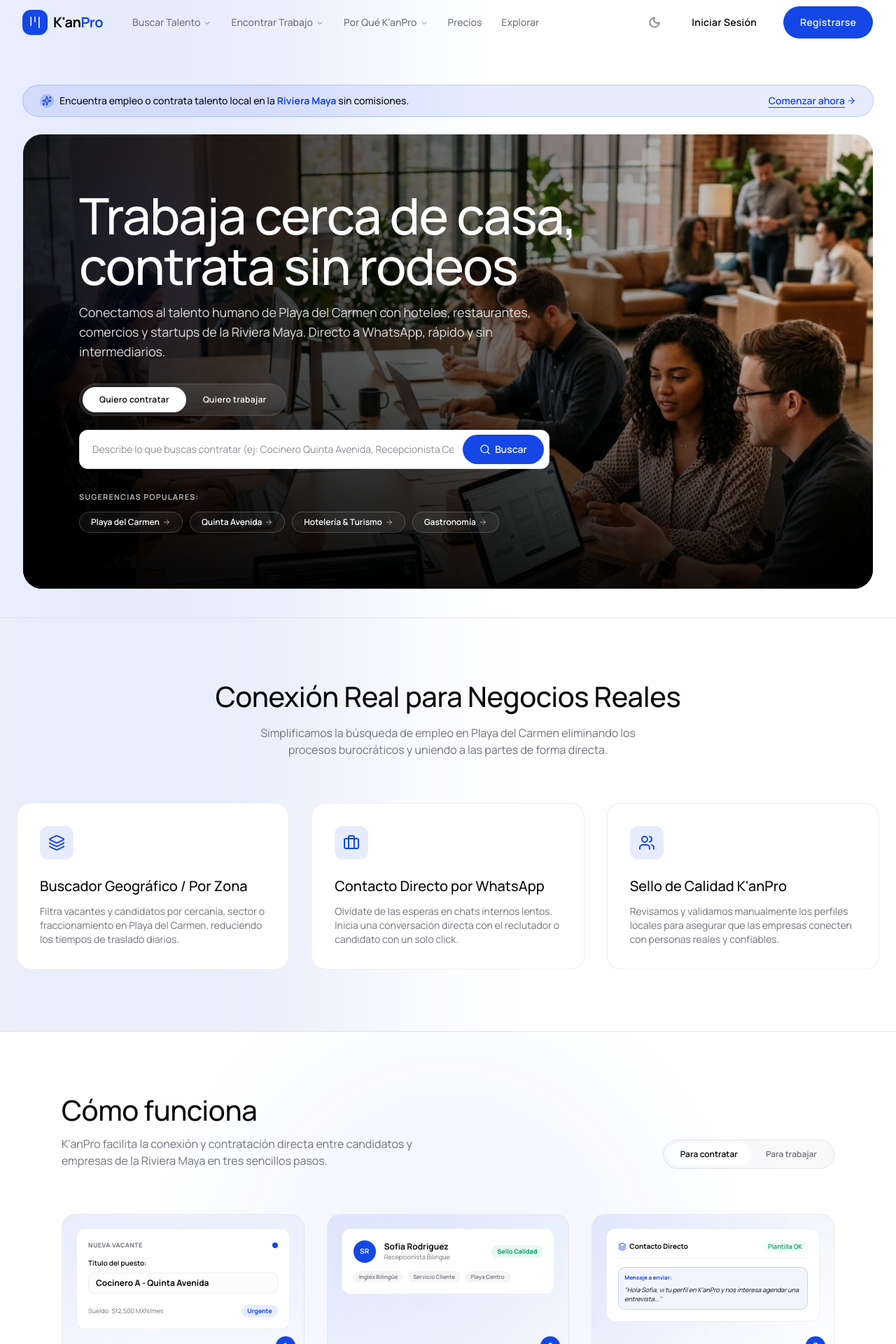
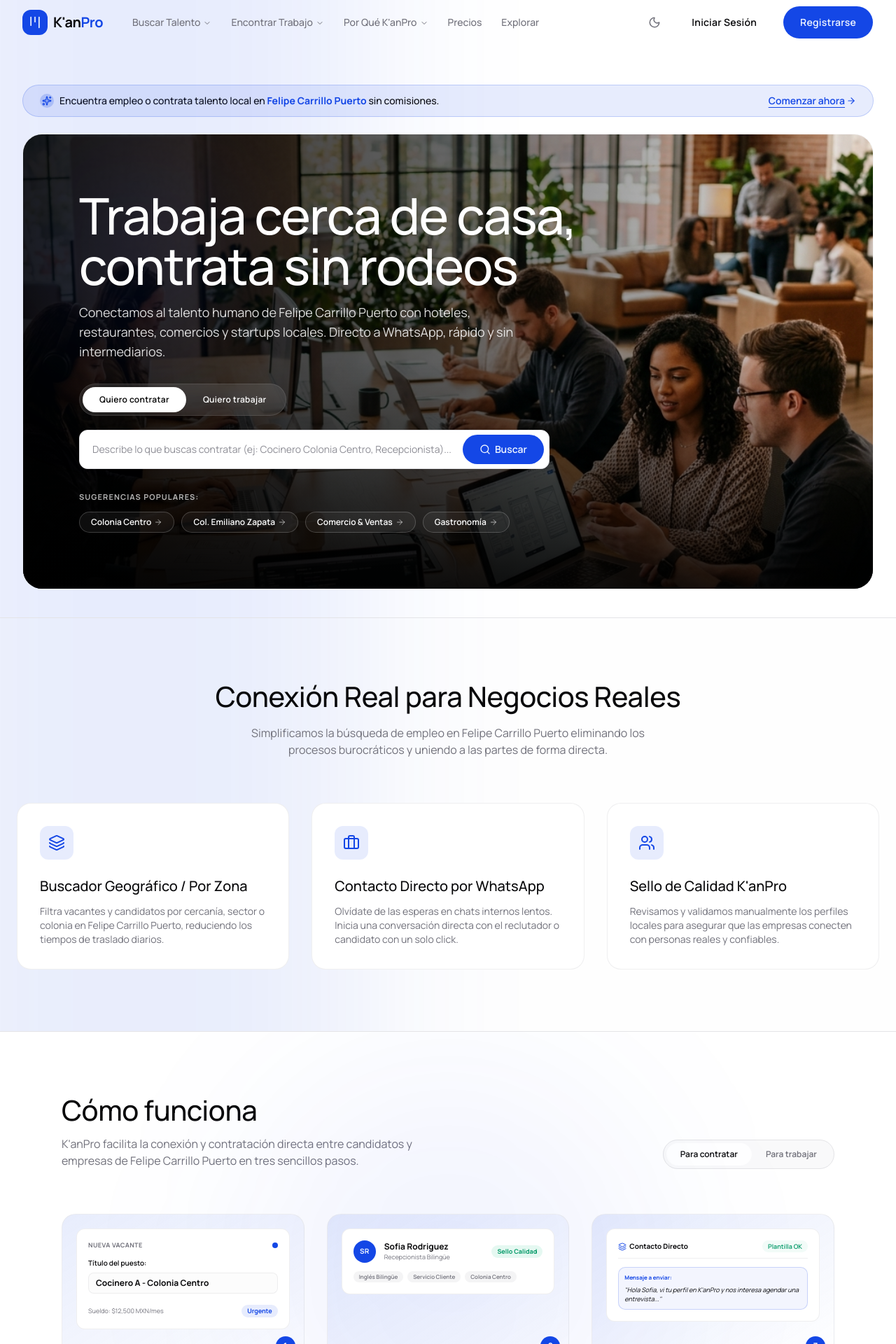
Before and after one commit to BrianPech/kanpro, a Next.js app: page / in a window 1280 px wide. Shown: the top 1920 px of the page at 70% size. Built offline with nearby package versions, Linux system fonts and the light colour scheme.

Commit message:
refactor: localize platform branding and UI content to Felipe Carrillo Puerto

```diff
--- a/src/components/cta-banner.tsx
+++ b/src/components/cta-banner.tsx
@@ -85,12 +85,12 @@ export function CtaBanner() {
 
           {/* Heading */}
           <h2 className="text-2xl sm:text-4xl lg:text-5xl font-bold tracking-tight text-foreground leading-[1.15]">
-            ¿Listo para contratar en la <span className="text-primary">Riviera Maya</span>?
+            ¿Listo para contratar en <span className="text-primary">Felipe Carrillo Puerto</span>?
           </h2>
 
           {/* Subheading */}
           <p className="text-muted-foreground text-sm sm:text-base font-normal leading-relaxed max-w-xl">
-            Conectamos de forma directa al mejor talento de Playa del Carmen con hoteles, restaurantes, spas y comercios locales. Sin intermediarios, sin burocracia y directo a WhatsApp.
+            Conectamos de forma directa al mejor talento de Felipe Carrillo Puerto con hoteles, restaurantes, spas y comercios locales. Sin intermediarios, sin burocracia y directo a WhatsApp.
           </p>
 
           {/* CTAs */}
--- a/src/components/features-section.tsx
+++ b/src/components/features-section.tsx
@@ -13,7 +13,7 @@ export function FeaturesSection() {
             Conexión Real para Negocios Reales
           </h2>
           <p className="text-muted-foreground text-sm sm:text-base max-w-xl mx-auto">
-            Simplificamos la búsqueda de empleo en Playa del Carmen eliminando los procesos burocráticos y uniendo a las partes de forma directa.
+            Simplificamos la búsqueda de empleo en Felipe Carrillo Puerto eliminando los procesos burocráticos y uniendo a las partes de forma directa.
           </p>
         </div>
 
@@ -26,7 +26,7 @@ export function FeaturesSection() {
             </div>
             <h3 className="text-[20px] font-medium leading-[1.4] text-foreground mb-3">Buscador Geográfico / Por Zona</h3>
             <p className="text-[14px] font-normal leading-[1.43] text-muted-foreground">
-              Filtra vacantes y candidatos por cercanía, sector o fraccionamiento en Playa del Carmen, reduciendo los tiempos de traslado diarios.
+              Filtra vacantes y candidatos por cercanía, sector o colonia en Felipe Carrillo Puerto, reduciendo los tiempos de traslado diarios.
             </p>
           </div>
 
--- a/src/components/footer.tsx
+++ b/src/components/footer.tsx
@@ -38,7 +38,7 @@ export function Footer() {
       title: "K'anPro",
       links: [
         { label: "Sobre Nosotros", href: "#" },
-        { label: "Empleo en Playa", href: "#" },
+        { label: "Empleo en Carrillo", href: "#" },
         { label: "Términos locales", href: "/terms" },
         { label: "Aviso de Privacidad", href: "/privacy" },
       ],
@@ -168,7 +168,7 @@ export function Footer() {
               K&apos;anPro
             </span>
             <span className="mx-1 text-muted-foreground">|</span>
-            <span className="text-[13px] font-normal leading-[1.4] text-muted-foreground">K&apos;anPro - El motor de empleo más rápido de la Riviera Maya.</span>
+            <span className="text-[13px] font-normal leading-[1.4] text-muted-foreground">K&apos;anPro - El motor de empleo más rápido de Felipe Carrillo Puerto.</span>
           </div>
 
           <div className="flex flex-wrap gap-x-4 gap-y-1 justify-center sm:justify-end">
--- a/src/components/hero-section.tsx
+++ b/src/components/hero-section.tsx
@@ -11,15 +11,15 @@ export function HeroSection() {
 
   const popularTags = {
     hire: [
-      { label: "Playa del Carmen", query: "Playa del Carmen" },
-      { label: "Quinta Avenida", query: "Quinta Avenida" },
-      { label: "Hotelería & Turismo", query: "Hotelería" },
+      { label: "Colonia Centro", query: "Centro" },
+      { label: "Col. Emiliano Zapata", query: "Emiliano Zapata" },
+      { label: "Comercio & Ventas", query: "Comercio" },
       { label: "Gastronomía", query: "Gastronomía" },
     ],
     work: [
-      { label: "Centro", query: "Centro" },
-      { label: "Playacar", query: "Playacar" },
-      { label: "Ventas & Comercio", query: "Ventas" },
+      { label: "Colonia Plan de Ayala", query: "Plan de Ayala" },
+      { label: "Colonia Cecilio Chi", query: "Cecilio Chi" },
+      { label: "Servicios Generales", query: "Servicios" },
       { label: "Administración", query: "Administración" },
     ],
   };
@@ -37,7 +37,7 @@ export function HeroSection() {
             <Sparkles className="size-3.5 fill-primary/20" />
           </div>
           <p className="text-xs sm:text-sm font-medium text-foreground">
-            Encuentra empleo o contrata talento local en la <span className="font-bold text-primary">Riviera Maya</span> sin comisiones.
+            Encuentra empleo o contrata talento local en <span className="font-bold text-primary">Felipe Carrillo Puerto</span> sin comisiones.
           </p>
         </div>
         <Link
@@ -75,7 +75,7 @@ export function HeroSection() {
               contrata sin rodeos
             </h1>
             <p className="text-base sm:text-[18px] text-white/85 max-w-2xl leading-[1.56] tracking-[-0.09px] font-normal">
-              Conectamos al talento humano de Playa del Carmen con hoteles, restaurantes, comercios y startups de la Riviera Maya. Directo a WhatsApp, rápido y sin intermediarios.
+              Conectamos al talento humano de Felipe Carrillo Puerto con hoteles, restaurantes, comercios y startups locales. Directo a WhatsApp, rápido y sin intermediarios.
             </p>
           </div>
 
@@ -117,8 +117,8 @@ export function HeroSection() {
                 onChange={(e) => setSearchQuery(e.target.value)}
                 placeholder={
                   activeTab === "hire"
-                    ? "Describe lo que buscas contratar (ej: Cocinero Quinta Avenida, Recepcionista Centro)..."
-                    : "Busca empleos por cercanía (ej: Mesero Playacar, Auxiliar Administrativo Centro)..."
+                    ? "Describe lo que buscas contratar (ej: Cocinero Colonia Centro, Recepcionista)..."
+                    : "Busca empleos por cercanía (ej: Mesero Emiliano Zapata, Auxiliar Administrativo Centro)..."
                 }
                 className="flex-1 bg-transparent border-none outline-none ring-0 focus:ring-0 px-3 text-sm text-foreground placeholder:text-muted-foreground/80 min-w-0"
               />
--- a/src/components/how-it-works.tsx
+++ b/src/components/how-it-works.tsx
@@ -31,7 +31,7 @@ export function HowItWorks() {
               Cómo funciona
             </h2>
             <p className="text-muted-foreground text-sm sm:text-base max-w-xl">
-              K&apos;anPro facilita la conexión y contratación directa entre candidatos y empresas de la Riviera Maya en tres sencillos pasos.
+              K&apos;anPro facilita la conexión y contratación directa entre candidatos y empresas de Felipe Carrillo Puerto en tres sencillos pasos.
             </p>
           </div>
 
@@ -78,7 +78,7 @@ export function HowItWorks() {
                     <div className="space-y-1.5">
                       <div className="text-[10px] font-semibold text-foreground">Título del puesto:</div>
                       <div className="text-xs font-bold text-foreground border border-border/60 dark:border-border/15 rounded-[8px] px-2.5 py-1.5 bg-muted/30">
-                        Cocinero A - Quinta Avenida
+                        Cocinero A - Colonia Centro
                       </div>
                     </div>
                     <div className="flex justify-between items-center pt-1 text-[9px] text-muted-foreground">
@@ -120,7 +120,7 @@ export function HowItWorks() {
                     <div className="flex flex-wrap gap-1.5">
                       <span className="text-[8px] bg-muted px-2 py-0.5 rounded-[8px] text-muted-foreground font-semibold">Inglés Bilingüe</span>
                       <span className="text-[8px] bg-muted px-2 py-0.5 rounded-[8px] text-muted-foreground font-semibold">Servicio Cliente</span>
-                      <span className="text-[8px] bg-muted px-2 py-0.5 rounded-[8px] text-muted-foreground font-semibold">Playa Centro</span>
+                      <span className="text-[8px] bg-muted px-2 py-0.5 rounded-[8px] text-muted-foreground font-semibold">Colonia Centro</span>
                     </div>
                   </div>
 
@@ -195,7 +195,7 @@ export function HowItWorks() {
                       <span className="text-muted-foreground text-[9px] font-normal ml-1">(42 opiniones)</span>
                     </div>
                     <div className="border-t border-border/60 dark:border-border/15 pt-2 flex items-center justify-between text-[9px] text-muted-foreground">
-                      <span>Zona: Col. Ejidal, Playa</span>
+                      <span>Zona: Col. Emiliano Zapata, FCP</span>
                       <span className="font-bold text-foreground">$14,000/mes</span>
                     </div>
                   </div>
@@ -207,7 +207,7 @@ export function HowItWorks() {
                 <div className="text-left space-y-1.5 px-1">
                   <h3 className="text-[16px] font-semibold leading-[1.5] tracking-[0.16px] text-foreground">1. Crea tu CV Premium</h3>
                   <p className="text-[14px] font-normal leading-[1.43] text-muted-foreground">
-                    Muestra quién eres, qué sabes hacer, tu experiencia en la Riviera Maya y la zona específica de la ciudad donde vives.
+                    Muestra quién eres, qué sabes hacer, tu experiencia en Felipe Carrillo Puerto y la zona específica de la ciudad donde vives.
                   </p>
                 </div>
               </div>
@@ -220,7 +220,7 @@ export function HowItWorks() {
                   <div className="w-full bg-background border border-border/60 dark:border-border/15 rounded-[12px] p-4 space-y-3.5 text-left">
                     <div className="space-y-1">
                       <div className="text-xs font-bold text-foreground">Auxiliar Administrativo</div>
-                      <div className="text-[9px] text-muted-foreground">Hotel Boutique Playacar</div>
+                      <div className="text-[9px] text-muted-foreground">Restaurante Local Centro</div>
                     </div>
                     <div className="flex justify-between items-center pt-1 border-t border-border/60 dark:border-border/15">
                       <span className="text-[9px] text-muted-foreground font-semibold">Canal de postulación:</span>
--- a/src/components/jobs-banner.tsx
+++ b/src/components/jobs-banner.tsx
@@ -14,7 +14,7 @@ export function JobsBanner() {
 
         {/* Banner content */}
         <h3 className="text-xl sm:text-2xl md:text-[32px] font-medium leading-[1.19] tracking-[-0.32px] z-10 max-w-2xl">
-          Encuentra empleo en Playa del Carmen cerca de ti y conecta hoy mismo
+          Encuentra empleo en Felipe Carrillo Puerto cerca de ti y conecta hoy mismo
         </h3>
 
         <Link
--- a/src/components/navbar.tsx
+++ b/src/components/navbar.tsx
@@ -141,7 +141,7 @@ export function Navbar() {
                         </div>
                         <div>
                           <div className="text-xs font-bold text-foreground">Buscar Empleos</div>
-                          <div className="text-[10px] text-muted-foreground mt-0.5">Explora vacantes en Playa del Carmen y postúlate directo.</div>
+                          <div className="text-[10px] text-muted-foreground mt-0.5">Explora vacantes en Felipe Carrillo Puerto y postúlate directo.</div>
                         </div>
                       </Link>
                     </NavigationMenuLink>
--- a/src/components/pricing-section.tsx
+++ b/src/components/pricing-section.tsx
@@ -9,7 +9,7 @@ export function PricingSection() {
 
   const candidateFeatures = [
     "CV Digital Premium estructurado",
-    "Ubicación visible por zona en Playa del Carmen",
+    "Ubicación visible por zona en Felipe Carrillo Puerto",
     "Control de Privacidad (oculta/muestra tu número)",
     "Botón de postulación directa por WhatsApp",
     "Acceso a vacantes exclusivas de la zona",
@@ -46,7 +46,7 @@ export function PricingSection() {
             Planes Simples y Directos
           </h2>
           <p className="text-muted-foreground text-sm sm:text-base max-w-xl mx-auto">
-            Sin comisiones por contratación. Elige tu perfil para comenzar a conectar de inmediato en la Riviera Maya.
+            Sin comisiones por contratación. Elige tu perfil para comenzar a conectar de inmediato en Felipe Carrillo Puerto.
           </p>
         </div>
 
@@ -90,7 +90,7 @@ export function PricingSection() {
               </div>
 
               <p className="text-xs sm:text-sm text-muted-foreground leading-relaxed">
-                Crea tu CV Digital Premium, destaca tu zona en Playa del Carmen y conecta directamente con empleadores locales en WhatsApp.
+                Crea tu CV Digital Premium, destaca tu zona en Felipe Carrillo Puerto y conecta directamente con empleadores locales en WhatsApp.
               </p>
 
               <div className="border-t border-border/50 my-6" />
--- a/src/modules/auth/components/company-register-form.tsx
+++ b/src/modules/auth/components/company-register-form.tsx
@@ -179,7 +179,7 @@ export function CompanyRegisterForm() {
                   <MapPin className="absolute left-4 top-1/2 -translate-y-1/2 h-[18px] w-[18px] text-muted-foreground/60 group-focus-within/input:text-primary transition-colors duration-200" />
                   <Input
                     id="location"
-                    placeholder="Playa del Carmen, Riviera Maya"
+                    placeholder="Felipe Carrillo Puerto, Q. Roo"
                     {...register("location")}
                     className="h-[48px] pl-11 pr-4 bg-zinc-50 dark:bg-zinc-900/40 border border-zinc-200/80 dark:border-zinc-800/80 focus-visible:border-primary/50 focus-visible:ring-primary/20 rounded-[12px] text-[14px] font-medium placeholder:text-muted-foreground/50 transition-all duration-200"
                     aria-invalid={!!errors.location}
```
